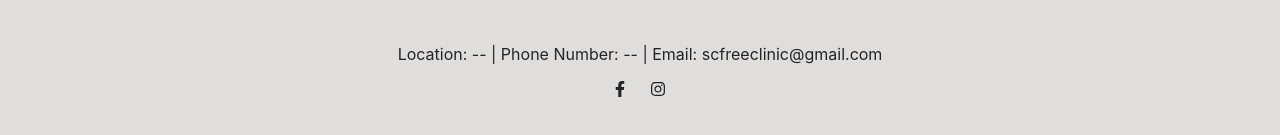
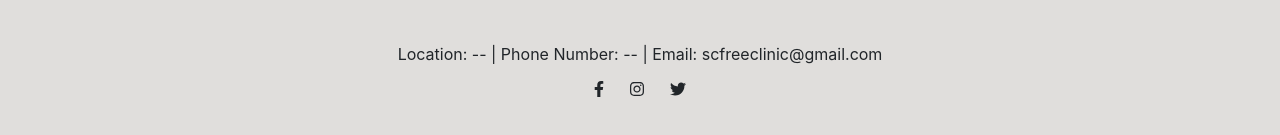
Before and after one commit to scfreeclinic/scfreeclinic, a React (Create React App) app: page /#/ in a window 1280 px wide. Shown: the part 703-838 px from the top of the page. Built offline with nearby package versions, Linux system fonts and the light colour scheme.

Commit message:
include twitter account in footer

```diff
--- a/src/components/Footer.js
+++ b/src/components/Footer.js
@@ -31,7 +31,7 @@ export const Footer = () => (
                     <p>Location: -- | Phone Number: -- | Email: <a href="mailto:scfreeclinic@gmail.com"> scfreeclinic@gmail.com </a></p>
                     <Button variant="link" href="https://www.facebook.com/groups/215765172962897/"><FontAwesomeIcon icon={["fab", "facebook-f"]} /></Button>
                     <Button variant="link" href="https://www.instagram.com/scfreeclinic/"><FontAwesomeIcon icon={["fab", "instagram"]} /></Button>
-                    {/* <Button variant="link" href=""><FontAwesomeIcon icon={["fab", "twitter"]} /></Button> */}
+                    <Button variant="link" href="https://twitter.com/scfreeclinic"><FontAwesomeIcon icon={["fab", "twitter"]} /></Button>
                 </Container>
             </Nav>
         </Styles>
```
Also changed, not shown: 12 other files (tests, documents, lock files or other folders).
